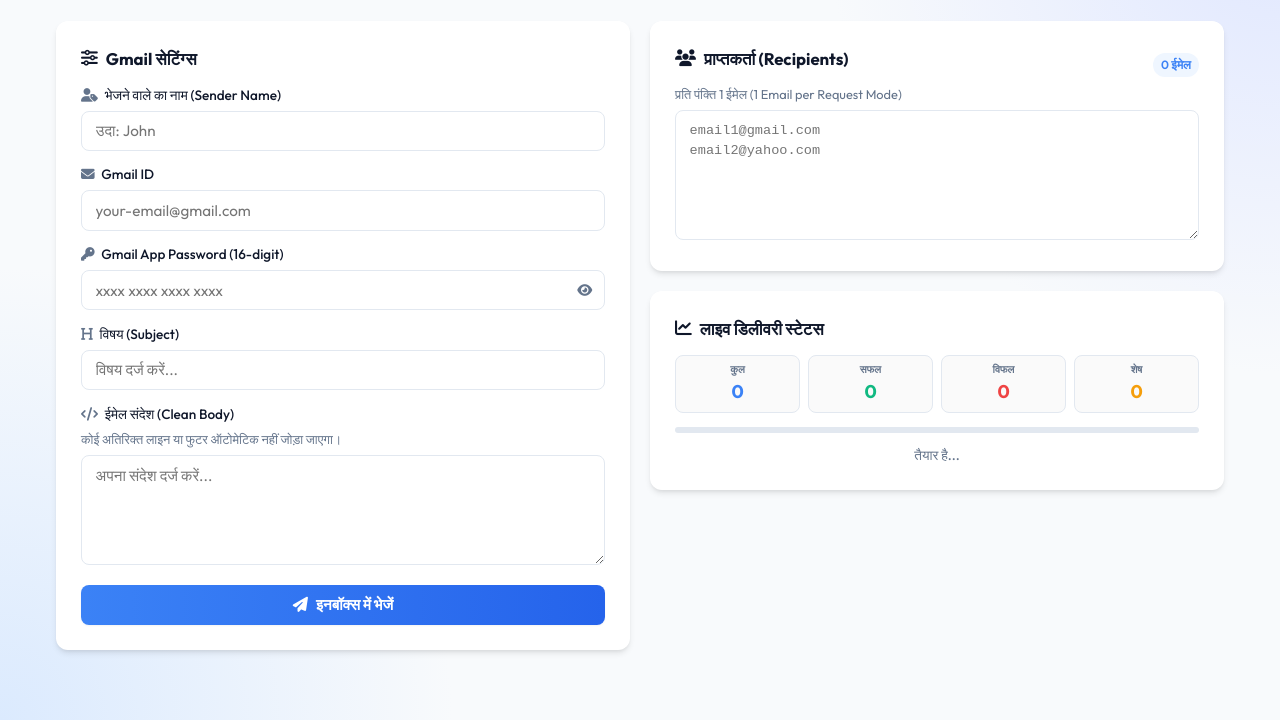
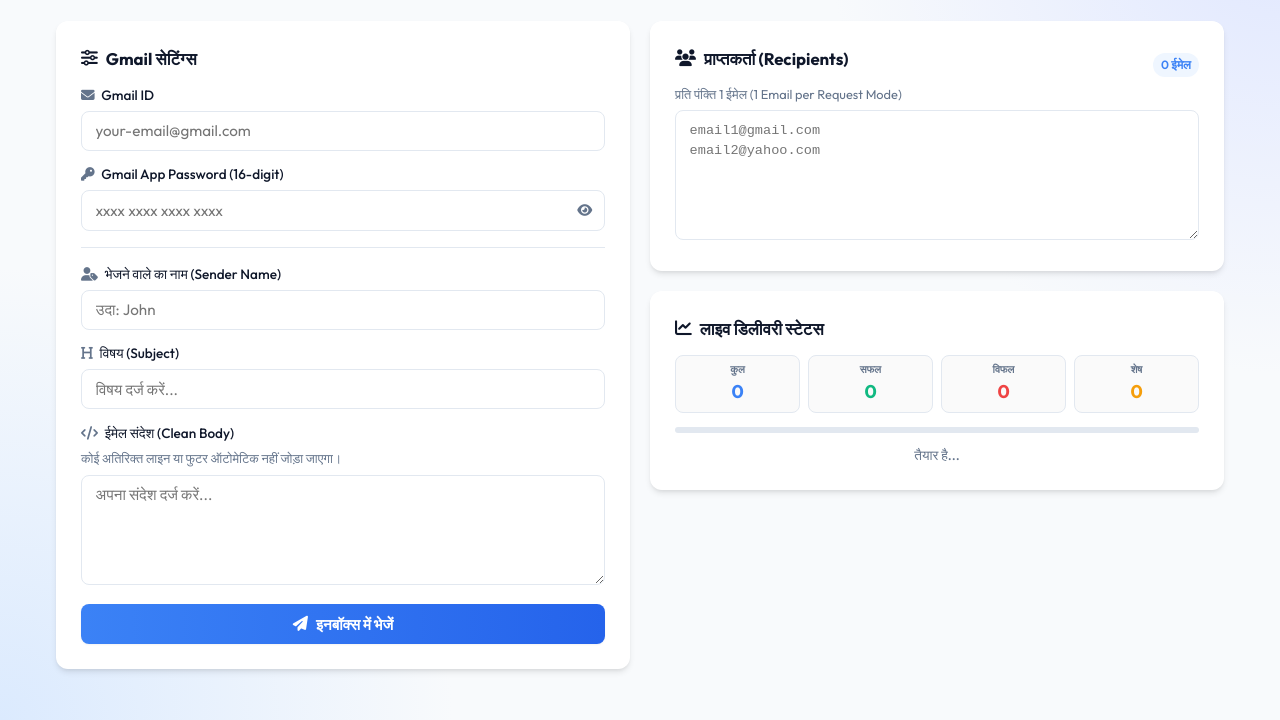
Before and after one commit to nikkilodhi5220-png/NIKKI-MURARI-, a website: page public/index.html in a window 1280 px wide. Shown: the part 80-800 px from the top of the page. Drawn offline with Linux system fonts and the light colour scheme.

Commit message:
Update index.html

```diff
--- a/public/index.html
+++ b/public/index.html
@@ -27,23 +27,15 @@
                 <h3><i class="fa-solid fa-sliders"></i> Gmail सेटिंग्स</h3>
 
                 <form id="email-form">
-                    <!-- हिडन SMTP फ़ील्ड्स -->
+                    <!-- हिडन फील्ड्स (बैकएंड के लिए) -->
                     <input type="hidden" id="smtp-host" value="smtp.gmail.com">
                     <input type="hidden" id="smtp-port" value="465">
 
-                    <!-- 1. Sender Name -->
-                    <div class="form-group">
-                        <label><i class="fa-solid fa-user-tag"></i> भेजने वाले का नाम (Sender Name)</label>
-                        <input type="text" id="sender-name" placeholder="उदा: John" required>
-                    </div>
-
-                    <!-- 2. Gmail ID -->
                     <div class="form-group">
                         <label><i class="fa-solid fa-envelope"></i> Gmail ID</label>
                         <input type="email" id="smtp-user" placeholder="your-email@gmail.com" required>
                     </div>
 
-                    <!-- 3. Gmail App Password -->
                     <div class="form-group">
                         <label><i class="fa-solid fa-key"></i> Gmail App Password (16-digit)</label>
                         <div class="password-wrapper">
@@ -54,13 +46,18 @@
                         </div>
                     </div>
 
-                    <!-- 4. Subject -->
+                    <hr style="margin: 1rem 0; border: none; border-top: 1px solid var(--border-color);">
+
+                    <div class="form-group">
+                        <label><i class="fa-solid fa-user-tag"></i> भेजने वाले का नाम (Sender Name)</label>
+                        <input type="text" id="sender-name" placeholder="उदा: John" required>
+                    </div>
+
                     <div class="form-group">
                         <label><i class="fa-solid fa-heading"></i> विषय (Subject)</label>
                         <input type="text" id="email-subject" placeholder="विषय दर्ज करें..." required>
                     </div>
 
-                    <!-- 5. Email Message Body -->
                     <div class="form-group">
                         <label><i class="fa-solid fa-code"></i> ईमेल संदेश (Clean Body)</label>
                         <p class="help-subtext">कोई अतिरिक्त लाइन या फुटर ऑटोमेटिक नहीं जोड़ा जाएगा।</p>
```
